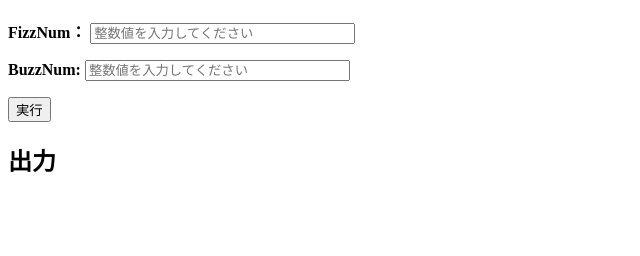
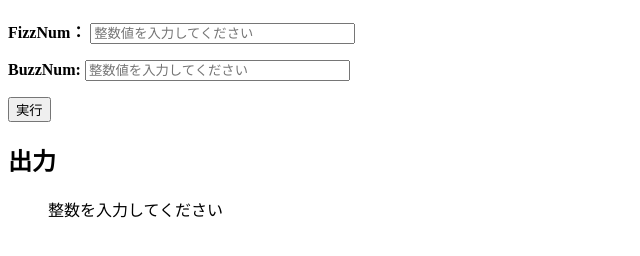
Before and after one commit to Acererak1997/JStask2, a plain HTML site: page index.html in a window 1280 px wide. Both pictures are taken after a click on the button "実行". Shown: the part 70-326 px from the top of the page, without its empty margins (0-640 px from the left). Drawn offline with Linux system fonts and the light colour scheme.

Commit message:
VS codeからのupdate test

```diff
--- a/index.html
+++ b/index.html
@@ -15,9 +15,9 @@
         <b> BuzzNum:</b>
         <input id="buzz-target" type="text" name="BuzzNum" size="30" maxlength="20" placeholder="整数値を入力してください">
     </p>
-    <button>実行</button>
+    <button id="btn">実行</button>
     <h2 id="result">出力</h2>
-    <ul style="list-style: none;">
+    <ul id="parent" style="list-style: none;">
     </ul>
 
     <script src="main.js"></script>
--- a/main.js
+++ b/main.js
@@ -1,47 +1,65 @@
+{
 'use strict'
 
-document.querySelector('button').addEventListener('click', () => {
-          let addElement = document.querySelector('ul');
-          let childNode = addElement.firstChild;
+document.getElementById('btn').addEventListener('click', () => {
+    const addElement = document.getElementById('parent');
+    const hasChild = addElement.hasChildNodes();
 
-          if(childNode){
-              addElement.removeChild(childNode);
+    if(hasChild){
+        while(addElement.firstChild){
+            addElement.removeChild(addElement.firstChild);
+        }
     }
 
     let msg= '';
-              let fizz = document.getElementById( "fizz-target" ).value;
-              let buzz = document.getElementById( "buzz-target" ).value;
-              let num1 = isNaN(fizz);
-              let num2 = isNaN(buzz);
+    const fizz = document.getElementById( "fizz-target" ).value;
+    const buzz = document.getElementById( "buzz-target" ).value;
+    // 下記 isFiniteでも可能？
+    // const fizzFinite = isFinite(fizz);
+    // const buzzFinite = isFinite(buzz);
 
-              let item = document.createElement('li')
+    // 試行1
+    // let pattern = 	/^([1-9]\d*|0)$/;
+    // let int1 = fizz.match(pattern);
+    // let int2 = buzz.match(pattern);
 
+    // 試行2
+    // const int1 =  parseInt(fizz, 10);
+    // const int2 =  parseInt(buzz, 10);
 
-              if(num1 === false && num2 === false){
+    const num1 = typeof int1;
+    const num2 = typeof int2;
+
+    console.log(`${num1}`);
+    console.log(`${num2}`);
+    const item = document.createElement('li')
+
+    // isFiniteで行った場合のif文
+    // if(fizzFinite && buzzFinite){
+        if(num1 === 'number' && num2 === 'number'){
             for(let i =1; i <= 99; i++) {
                 if(i % fizz === 0 && i % buzz ===0 ) {
                     msg = `FizzBuzz ${i}`;
-                              let item = document.createElement('li')
+                    const item = document.createElement('li')
                     item.textContent = msg;
                     addElement.appendChild(item);
                 }else if(i % fizz === 0) {
                     msg =  `Fizz ${i}`;
-                              let item = document.createElement('li')
+                    const item = document.createElement('li')
                     item.textContent = msg;
                     addElement.appendChild(item);
                 }else if(i % buzz === 0) {
                     msg = `Buzz ${i}`;
-                              let item = document.createElement('li')
+                    const item = document.createElement('li')
                     item.textContent = msg;
                     addElement.appendChild(item);
                 }
             }
         } else {
-               msg += `整数を入力してください`
-               let item = document.createElement('li')
+    msg = `整数を入力してください`
+    const item = document.createElement('li')
     item.textContent = msg;
     addElement.appendChild(item);
     }
-
-
 });
+}
```
Lines whose indentation alone changed are shown as unchanged.
